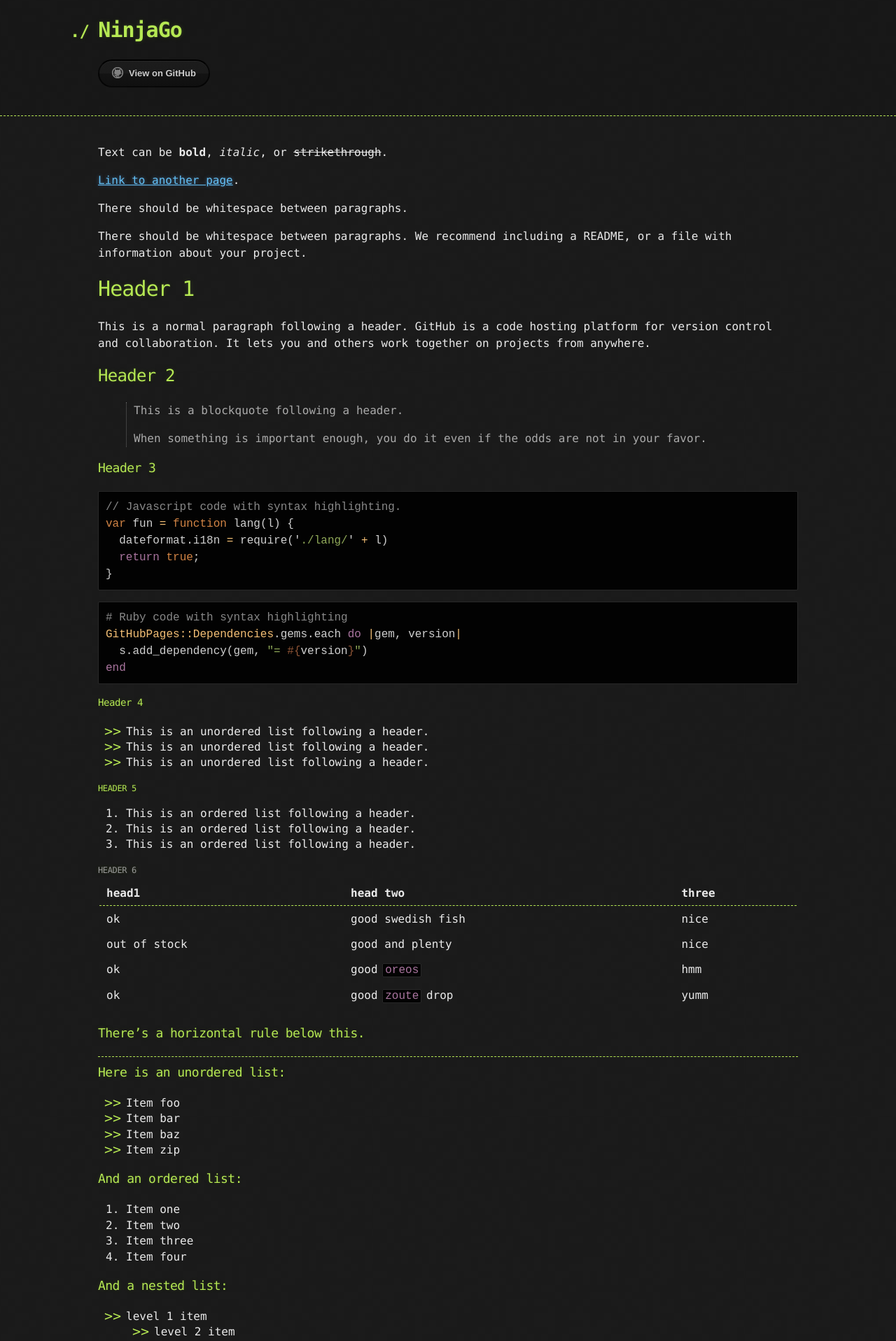
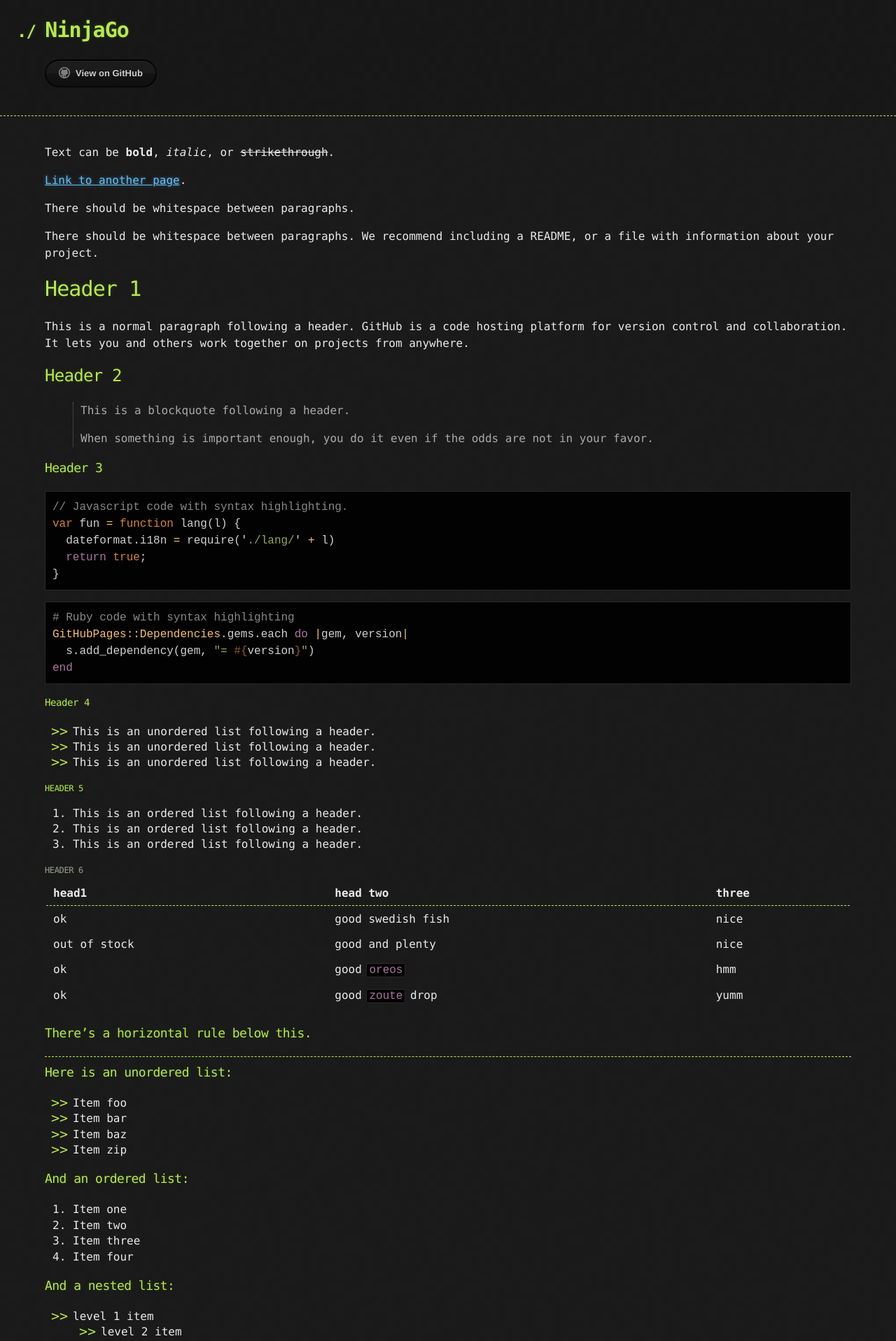
Before and after one commit to AlanFDG/NinjaGo, a Jekyll site: the page built from index.md, in a window 1280 px wide. Shown: the top 1917 px of the page at 70% size. Built offline with Jekyll 4.4.1, drawn with Linux system fonts in a browser that asks for light colours; the repository's description, which GitHub fills in, is left out.

Commit message:
Add files via upload

```diff
--- a/_sass/jekyll-theme-hacker.scss
+++ b/_sass/jekyll-theme-hacker.scss
@@ -6,7 +6,7 @@ $body-foreground: $gallery !default;
 $header: $conifer !default;
 $blockquote-color: $silver-chalice !default;
 $blockquote-border: $dove-grey !default;
-$container-max-width: 1000px;
+$container-max-width: 1200px;
 
 @mixin media-max-width($max-width) {
   @media (max-width: $max-width) {
```
